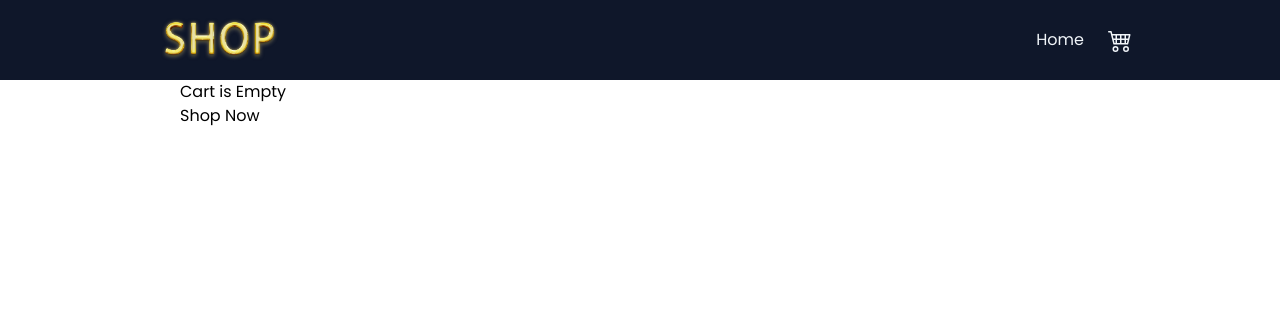
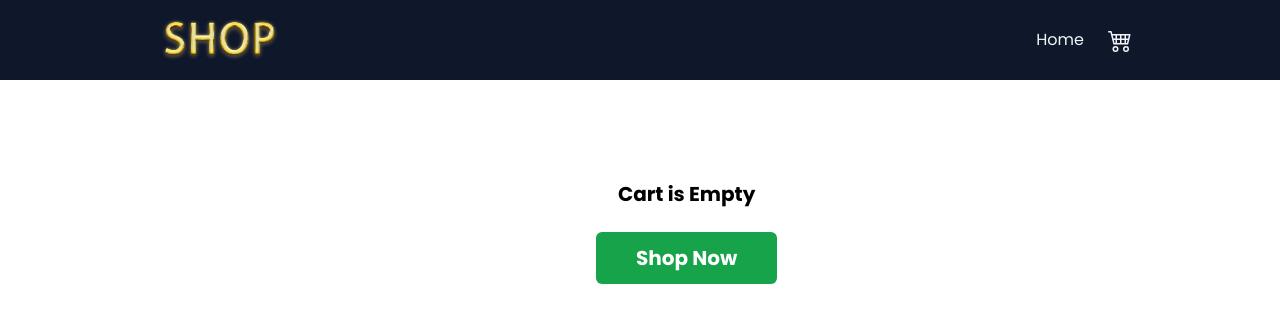
Before and after one commit to Manishar55/ShoppingCartRedux, a React (Create React App) app: page /cart in a window 1280 px wide. Shown: the top 322 px of the page. Built offline with nearby package versions, Linux system fonts and the light colour scheme.

Commit message:
updated cart page

```diff
--- a/src/pages/Cart.jsx
+++ b/src/pages/Cart.jsx
@@ -43,9 +43,9 @@ const Cart = () => {
             </div>
           ) :
           (
-            <div>
-              <h1>Cart is Empty</h1>
-              <Link to={"/"}><button>Shop Now</button></Link>
+            <div className="flex flex-col items-center jutify-center mt-[100px]">
+              <h1 className="font-bold text-xl">Cart is Empty</h1>
+              <Link to={"/"}><button className="bg-green-600 px-10 rounded-md py-3 text-white text-xl font-bold hover:scale-110 transition duration-300 ease-in mt-6">Shop Now</button></Link>
             </div>
           )
       }
```
